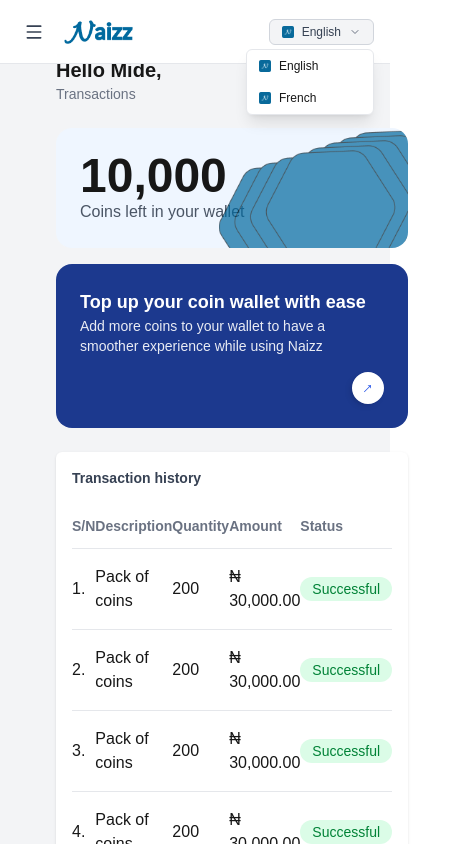
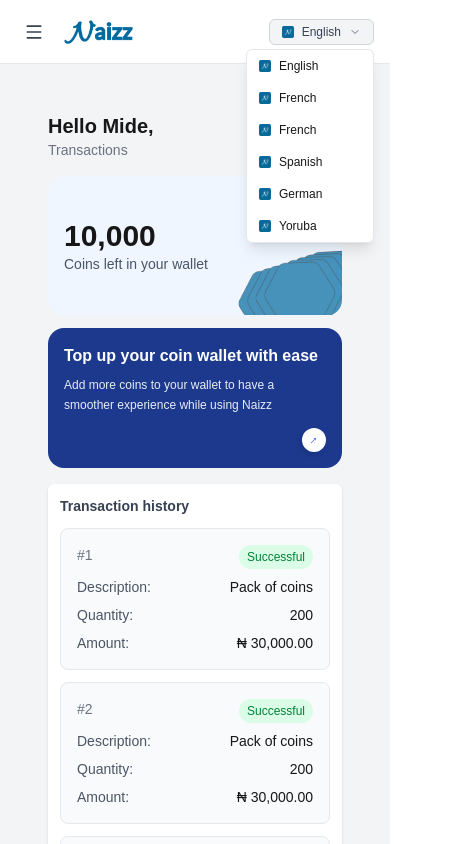
Before and after one commit to Laouroujennifer/naizz-project, a Next.js app: page /dashbord/transactions in a window 390 px wide. Both pictures are taken after a click on the button "English". Shown: the top 844 px of the page, 464 px wide, since content can reach past the window. Built offline with nearby package versions, Linux system fonts and the light colour scheme.

Commit message:
corriger

```diff
--- a/app/dashbord/page.tsx
+++ b/app/dashbord/page.tsx
@@ -5,7 +5,7 @@
 export default function Home() {
   return (
     <DashboardLayout>
-       <div className="mt-8 sm:mt-8">
+       <div className="mt-12 sm:mt-12">
       {/* Header */}
       <div className="mb-4 sm:mb-5 md:mb-6 lg:mb-8">
         <h1 className="text-xl sm:text-2xl md:text-2xl lg:text-3xl xl:text-3xl font-bold mb-1 sm:mb-2">Hello Mide,</h1>
--- a/app/dashbord/transactions/page.tsx
+++ b/app/dashbord/transactions/page.tsx
@@ -14,40 +14,42 @@
 
   return (
     <DashboardLayout>
-      <div className="p-6 space-y-6">
+      <div className="pt-16 lg:pt-0 px-4 sm:px-6 lg:px-6 space-y-4 sm:space-y-5 md:space-y-6">
         {/* Header */}
-        <div>
-          <h1 className="text-xl font-semibold">Hello Mide,</h1>
-          <p className="text-sm text-gray-500 mb-6">Transactions</p>
+        <div className="mt-4 sm:mt-0">
+          <h1 className="text-xl sm:text-2xl font-semibold">Hello Mide,</h1>
+          <p className="text-sm text-gray-500 mb-4 sm:mb-6">Transactions</p>
         </div>
 
         {/* Wallet + Top up cards */}
-        <div className="grid grid-cols-1 md:grid-cols-3 gap-4">
+        <div className="grid grid-cols-1 lg:grid-cols-3 gap-3 sm:gap-4 md:gap-5">
           {/* Wallet card */}
-          <div className="relative bg-blue-50 rounded-2xl p-6 flex flex-col justify-center md:col-span-2 overflow-hidden">
-            <p className="text-5xl font-bold">10,000</p>
-            <p className="text-gray-600">Coins left in your wallet</p>
+          <div className="relative bg-blue-50 rounded-2xl p-4 sm:p-5 md:p-6 flex flex-col justify-center lg:col-span-2 overflow-hidden min-h-[140px] sm:min-h-[160px] md:min-h-[180px]">
+            <p className="text-3xl sm:text-4xl md:text-5xl font-bold">10,000</p>
+            <p className="text-gray-600 text-sm sm:text-base">Coins left in your wallet</p>
 
             {/* Image décor */}
             <div className="absolute right-0 bottom-0 opacity-70">
               <Image
-                src="/images/Group 32.png" // place ton image dans /public/images/
+                src="/images/Group 32.png"
                 alt="Wallet background"
-                width={220}
-                height={140}
-                className="object-contain"
+                width={160}
+                height={100}
+                className="object-contain w-[120px] h-[80px] sm:w-[160px] sm:h-[100px] md:w-[180px] md:h-[120px]"
               />
             </div>
           </div>
 
           {/* Top up card */}
-          <div className="bg-blue-900 rounded-2xl p-6 text-white flex flex-col justify-between">
-            <p className="text-lg font-semibold">Top up your coin wallet with ease</p>
-            <p className="text-sm opacity-90">
+          <div className="bg-blue-900 rounded-2xl p-4 sm:p-5 md:p-6 text-white flex flex-col justify-between min-h-[140px] sm:min-h-[160px] md:min-h-[180px]">
+            <div>
+              <p className="text-base sm:text-lg font-semibold mb-2">Top up your coin wallet with ease</p>
+              <p className="text-xs sm:text-sm opacity-90 leading-relaxed">
                 Add more coins to your wallet to have a smoother experience while using Naizz
               </p>
-     <div className="mt-4 flex justify-end">
-      <button className="w-8 h-8 flex items-center justify-center rounded-full bg-white text-blue-700 shadow-md transform rotate-45">
+            </div>
+            <div className="mt-3 sm:mt-4 flex justify-end">
+              <button className="w-6 h-6 sm:w-7 sm:h-7 md:w-8 md:h-8 flex items-center justify-center rounded-full bg-white text-blue-700 shadow-md transform rotate-45 hover:scale-105 transition-transform text-xs sm:text-sm">
                 ↑
               </button>
             </div>
@@ -55,10 +57,13 @@
         </div>
 
         {/* Transaction table */}
-        <div className="bg-white rounded-md shadow p-4">
-          <div className="text-sm text-gray-700 font-semibold mb-4">
+        <div className="bg-white rounded-md shadow p-3 sm:p-4 md:p-5 mb-6">
+          <div className="text-sm sm:text-base text-gray-700 font-semibold mb-3 sm:mb-4">
             Transaction history
           </div>
+
+          {/* Table pour desktop */}
+          <div className="hidden lg:block">
             <table className="w-full text-left border-collapse">
               <thead>
                 <tr className="text-sm text-gray-500 border-b border-gray-200">
@@ -73,14 +78,14 @@
                 {transactions.map((t, index) => (
                   <tr
                     key={t.id}
-                  className="border-b border-gray-200 hover:bg-gray-50"
+                    className="border-b border-gray-200 hover:bg-gray-50 transition-colors"
                   >
-                  <td className="py-4">{index + 1}.</td>
-                  <td className="py-4">{t.description}</td>
-                  <td className="py-4">{t.quantity}</td>
-                  <td className="py-4">{t.amount}</td>
+                    <td className="py-4 text-sm">{index + 1}.</td>
+                    <td className="py-4 text-sm">{t.description}</td>
+                    <td className="py-4 text-sm">{t.quantity}</td>
+                    <td className="py-4 text-sm font-medium">{t.amount}</td>
                     <td className="py-4">
-                    <span className="px-3 py-1 rounded-full bg-green-100 text-green-700 text-sm">
+                      <span className="px-2 py-1 rounded-full bg-green-100 text-green-700 text-xs font-medium">
                         {t.status}
                       </span>
                     </td>
@@ -89,6 +94,35 @@
               </tbody>
             </table>
           </div>
+
+          {/* Cards pour mobile */}
+          <div className="lg:hidden space-y-3">
+            {transactions.map((t, index) => (
+              <div key={t.id} className="bg-gray-50 rounded-lg p-4 border border-gray-200">
+                <div className="flex justify-between items-start mb-2">
+                  <span className="text-sm font-medium text-gray-500">#{index + 1}</span>
+                  <span className="px-2 py-1 rounded-full bg-green-100 text-green-700 text-xs font-medium">
+                    {t.status}
+                  </span>
+                </div>
+                <div className="space-y-2">
+                  <div className="flex justify-between">
+                    <span className="text-sm text-gray-600">Description:</span>
+                    <span className="text-sm font-medium">{t.description}</span>
+                  </div>
+                  <div className="flex justify-between">
+                    <span className="text-sm text-gray-600">Quantity:</span>
+                    <span className="text-sm font-medium">{t.quantity}</span>
+                  </div>
+                  <div className="flex justify-between">
+                    <span className="text-sm text-gray-600">Amount:</span>
+                    <span className="text-sm font-medium">{t.amount}</span>
+                  </div>
+                </div>
+              </div>
+            ))}
+          </div>
+        </div>
       </div>
     </DashboardLayout>
   );
--- a/app/dashbord/wallet/invoice/page.tsx
+++ b/app/dashbord/wallet/invoice/page.tsx
@@ -16,6 +16,7 @@
   return (
     <>
       {/* Titre et sous-titre comme dans les autres pages */}
+      <div className="mt-12 sm:mt-12">
       <h1 className="text-xl font-semibold">Hello Mide,</h1>
       <p className="text-sm text-gray-500 mb-6">Wallet &lt; Purchase coin</p>
 
@@ -56,6 +57,7 @@
           </button>
         </div>
       </div>
+      </div>
     </>
   );
 }
--- a/app/login/page.tsx
+++ b/app/login/page.tsx
@@ -16,7 +16,7 @@
       <div className="w-full md:w-3/4 bg-gradient-to-r from-blue-200 to-blue-300 rounded-xl shadow-xl flex flex-col lg:flex-row items-center justify-between">
         <div className="hidden md:block md:w-1/2">
           <Image
-            src="/images/logo_complet_bleu.png"
+            src="/images/Vector (2).png"
             alt="Naizz Logo"
             width={200}
             height={200}
@@ -35,7 +35,7 @@
 
             <form className="space-y-5" onSubmit={handleSubmit}>
               <div>
-                <label htmlFor="email" className="sr-only">
+                <label htmlFor="email" className="sr-only text-black">
                   Email address
                 </label>
                 <input
--- a/app/signup/page.tsx
+++ b/app/signup/page.tsx
@@ -38,7 +38,7 @@
 
           <form className="space-y-5" onSubmit={handleSubmit}>
             <div>
-              <label htmlFor="name" className="sr-only">Name</label>
+              <label htmlFor="name" className="sr-only text-black">Name</label>
               <input
                 id="name"
                 name="name"
@@ -50,7 +50,7 @@
             </div>
 
             <div>
-              <label htmlFor="email" className="sr-only">Email address</label>
+              <label htmlFor="email" className="sr-only text-black">Email address</label>
               <input
                 id="email"
                 name="email"
--- a/components/AgentsSection.tsx
+++ b/components/AgentsSection.tsx
@@ -16,7 +16,7 @@
     <section className="py-16 bg-gray-50">
       <div className="max-w-6xl mx-auto px-6 text-center">
         {/* Titre */}
-        <h2 className="text-4xl md:text-5xl font-bold mb-4">
+        <h2 className="text-4xl md:text-5xl text-black font-bold mb-4">
           Over <span className="text-blue-600">60+</span> agents
         </h2>
         <p className="text-gray-600 mb-12">
@@ -42,7 +42,7 @@
   <span className="text-sm text-gray-500">{agent.level}</span>
 </div>
 
-              <h3 className="text-lg text-left font-semibold mb-2">{agent.title}</h3>
+              <h3 className="text-lg text-left text-black font-semibold mb-2">{agent.title}</h3>
               <p className="text-gray-600 text-left text-xs">
                 We’ve got you covered.Ace that interview when you let Naizz
                 help you stay ahead of a 1000 others.
--- a/components/HeroSection.tsx
+++ b/components/HeroSection.tsx
@@ -10,7 +10,7 @@
       </div>
 
       {/* Main Heading */}
-      <h1 className="text-3xl sm:text-4xl md:text-6xl font-extrabold text-center leading-snug sm:leading-tight mb-4 sm:mb-6">
+      <h1 className="text-3xl sm:text-4xl md:text-6xl font-extrabold  text-black text-center leading-snug sm:leading-tight mb-4 sm:mb-6">
         Say goodbye to <span className="text-blue-600">awkward lessons</span>, <br className="hidden sm:block" />
         hello <span className="text-blue-600">real conversations</span>.
       </h1>
--- a/components/MoreFeatures.tsx
+++ b/components/MoreFeatures.tsx
@@ -21,7 +21,7 @@
               height={100}
             />
           </div>
-          <h3 className="font-semibold text-lg mb-2">Free conversation coins</h3>
+          <h3 className="font-semibold text-black text-lg mb-2">Free conversation coins</h3>
           <p className="text-gray-600">
             Yhup, our starter pack gives you free coins to hold conversations with your agent. Cool right?
           </p>
@@ -37,7 +37,7 @@
               height={100}
             />
           </div>
-          <h3 className="font-semibold text-lg mb-2">Games</h3>
+          <h3 className="font-semibold text-black text-lg mb-2">Games</h3>
           <p className="text-gray-600">
             Yhup, our starter pack gives you free coins to hold conversations with your agent. Cool right?
           </p>
@@ -47,7 +47,7 @@
     <div className="bg-blue-50 p-6 rounded-lg shadow-md md:col-span-2 flex flex-col md:flex-row justify-between  ">
   {/* Texte en haut à gauche */}
   <div className="text-left flex-1">
-    <h3 className="font-semibold text-lg mb-2">
+    <h3 className="font-semibold text-black text-lg mb-2">
       Real time call conversation
     </h3>
     <p className="text-gray-600 ">
--- a/components/Sidebar.tsx
+++ b/components/Sidebar.tsx
@@ -82,6 +82,46 @@
                 <img src="/images/White bg.png" alt="French" className="h-3 w-3" />
                 French
               </button>
+                 <button
+                onClick={() => {
+                  setLanguage("French Model");
+                  setIsLangOpen(false);
+                }}
+                className="w-full flex items-center gap-2 px-3 py-2 text-xs hover:bg-gray-100"
+              >
+                <img src="/images/White bg.png" alt="French" className="h-3 w-3" />
+                French
+              </button>
+                 <button
+                onClick={() => {
+                  setLanguage("French Model");
+                  setIsLangOpen(false);
+                }}
+                className="w-full flex items-center gap-2 px-3 py-2 text-xs hover:bg-gray-100"
+              >
+                <img src="/images/White bg.png" alt="French" className="h-3 w-3" />
+                Spanish
+              </button>
+                 <button
+                onClick={() => {
+                  setLanguage("French Model");
+                  setIsLangOpen(false);
+                }}
+                className="w-full flex items-center gap-2 px-3 py-2 text-xs hover:bg-gray-100"
+              >
+                <img src="/images/White bg.png" alt="French" className="h-3 w-3" />
+                German
+              </button>
+                 <button
+                onClick={() => {
+                  setLanguage("French Model");
+                  setIsLangOpen(false);
+                }}
+                className="w-full flex items-center gap-2 px-3 py-2 text-xs hover:bg-gray-100"
+              >
+                <img src="/images/White bg.png" alt="French" className="h-3 w-3" />
+                Yoruba
+              </button>
             </div>
           )}
         </div>
@@ -145,6 +185,36 @@
                 <img src="/images/White bg.png" alt="French" className="h-4 w-4" />
                 French Model
               </button>
+                 <button
+                onClick={() => {
+                  setLanguage("French Model");
+                  setIsLangOpen(false);
+                }}
+                className="w-full flex items-center gap-2 px-3 py-2 text-sm hover:bg-gray-100 transition-colors"
+              >
+                <img src="/images/White bg.png" alt="French" className="h-4 w-4" />
+                Spanish Model
+              </button>
+                 <button
+                onClick={() => {
+                  setLanguage("French Model");
+                  setIsLangOpen(false);
+                }}
+                className="w-full flex items-center gap-2 px-3 py-2 text-sm hover:bg-gray-100 transition-colors"
+              >
+                <img src="/images/White bg.png" alt="French" className="h-4 w-4" />
+                German Model
+              </button>
+                 <button
+                onClick={() => {
+                  setLanguage("French Model");
+                  setIsLangOpen(false);
+                }}
+                className="w-full flex items-center gap-2 px-3 py-2 text-sm hover:bg-gray-100 transition-colors"
+              >
+                <img src="/images/White bg.png" alt="French" className="h-4 w-4" />
+                Yoruba Model
+              </button>
             </div>
           )}
         </div>
--- a/components/SupportedBy.tsx
+++ b/components/SupportedBy.tsx
@@ -3,7 +3,7 @@
 export default function SupportedBy() {
   return (
     <section className="bg-white py-16 text-center">
-      <h2 className="text-3xl md:text-4xl font-bold mb-4">
+      <h2 className="text-3xl md:text-4xl text-black font-bold mb-4">
         Supported <span className="text-blue-600">by</span>
       </h2>
       <p className="text-gray-600 mb-12">
```
Also changed, not shown: app/dashbord/wallet/page.tsx (+15 -4 lines). Lines whose indentation alone changed are shown as unchanged.
